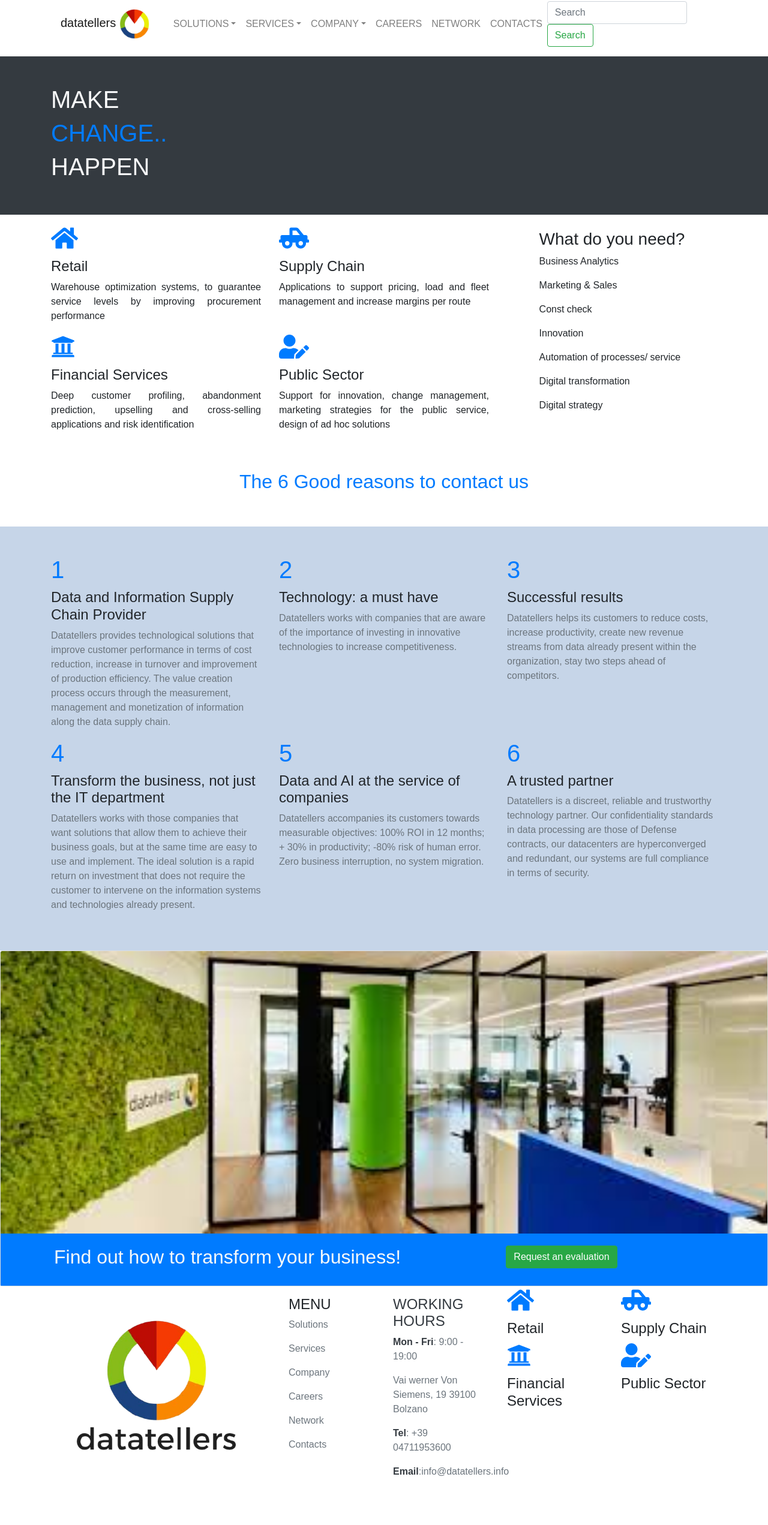
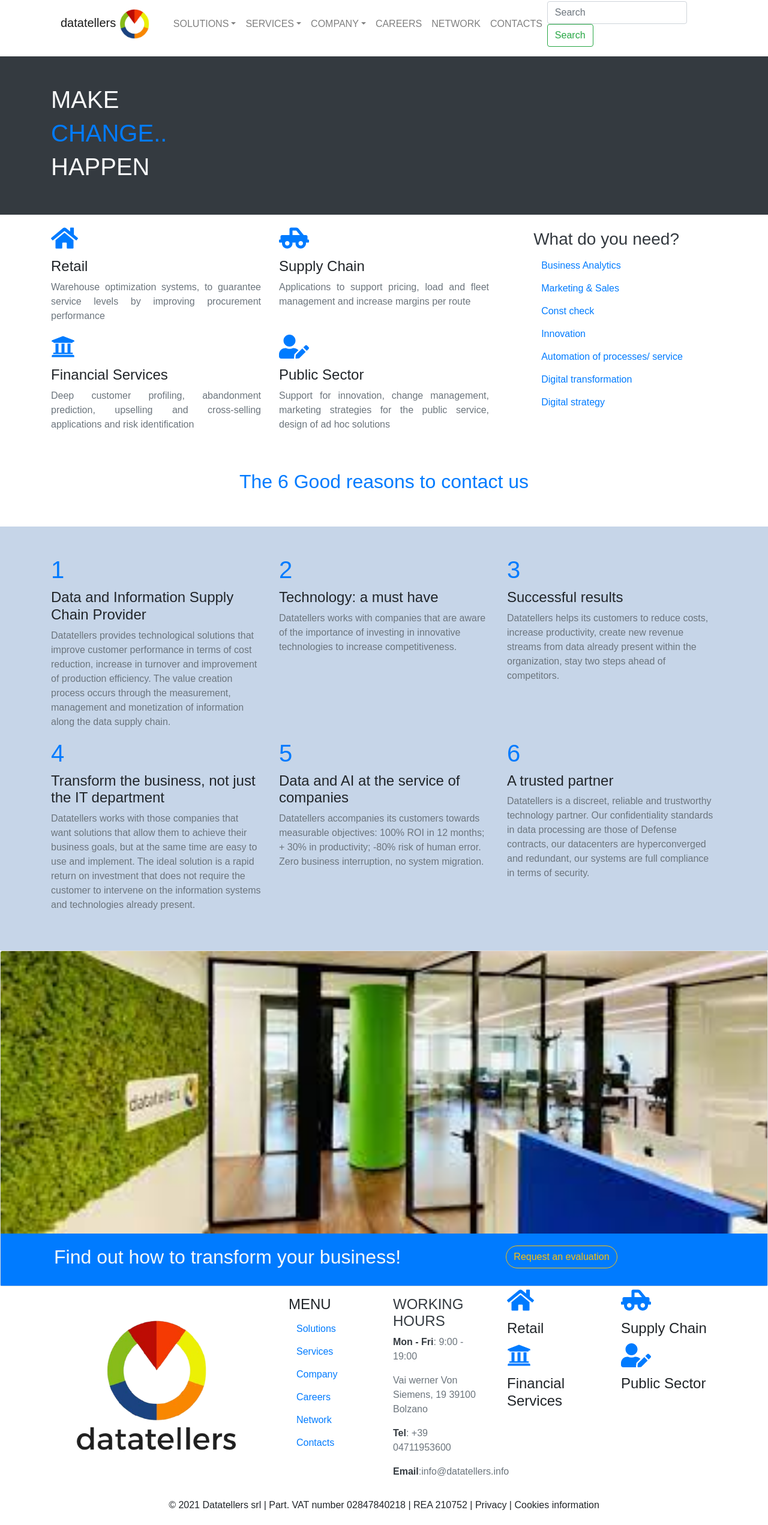
Before and after one commit to mdmehedyhassan/user, a React (Create React App) app: page / in a window 1280 px wide. Shown: the part 6-2549 px from the top of the page at 60% size. Before the commit the page ends 2504 px from the top, so only its background shows below. Built offline with nearby package versions, Linux system fonts and the light colour scheme; a web font is replaced by a local one.

Commit message:
add footer, sum style

```diff
--- a/src/App.css
+++ b/src/App.css
@@ -2,7 +2,21 @@
 .main-app{
   font-family: 'Hammersmith One', sans-serif;
 }
+.text-decoration:link{
+  text-decoration: none;
+}
 
+.text-decoration:hover{
+  text-decoration: underline;
+  color: rgb(54, 88, 222);
+}
+.text-decoration:active{
+  text-decoration: underline;
+  color: rgb(54, 88, 222);
+  border: .05px solid rgb(208, 224, 234);
+  padding: 5%;
+  border-radius: 10% 10%;
+}
 @keyframes App-logo-spin {
   from {
     transform: rotate(0deg);
--- a/src/App.js
+++ b/src/App.js
@@ -1,4 +1,5 @@
 import './App.css';
+import Footer from './component/Footer/Footer';
 import Home from './component/Home/Home';
 import Navbar from './component/Navbar/Navbar';
 
@@ -7,6 +8,7 @@
     <div className="main-app">
      <Navbar></Navbar>
      <Home></Home>
+     <Footer></Footer>
     </div>
   );
 }
--- /dev/null
+++ b/src/component/Footer/Footer.js
@@ -0,0 +1,21 @@
+import { faFacebook, faLinkedinIn } from '@fortawesome/free-brands-svg-icons';
+import { FontAwesomeIcon } from '@fortawesome/react-fontawesome';
+import React from 'react';
+
+const Footer = () => {
+    return (
+        <div className="container">
+            <div style={{textAlign: 'center'}} className="col">
+                <div>
+                    <p> © 2021 Datatellers srl | Part. VAT number 02847840218 | REA 210752 | Privacy | Cookies information</p>
+                </div>
+                <div className="text-primary">
+                    <a style={{fontSize: '30px'}} className="p-2" href="https://www.facebook.com/datatellers.info/"><FontAwesomeIcon icon={faFacebook} /></a>
+                    <a style={{fontSize: '30px'}} className="p-2" href="https://www.linkedin.com/company/datatellers/?originalSubdomain=it"><FontAwesomeIcon icon={faLinkedinIn} /></a>
+                </div>
+            </div>
+        </div>
+    );
+};
+
+export default Footer;
--- a/src/component/Header/Header.js
+++ b/src/component/Header/Header.js
@@ -42,15 +42,17 @@
                 </div>
 
                 <div className="col-md-4 p-2 d-flex justify-content-center">
-                    <div>
-                        <h3>What do you need?</h3>
-                        <p>Business Analytics</p>
-                        <p>Marketing & Sales</p>
-                        <p>Const check</p>
-                        <p>Innovation</p>
-                        <p>Automation of processes/ service</p>
-                        <p>Digital transformation</p>
-                        <p>Digital strategy</p>
+                    <div className="text-secondary">
+                        <h3 className="text-dark">What do you need?</h3>
+                        <div className="">
+                            <button type="button" className="btn btn-link">Business Analytics</button><br />
+                            <button type="button" className="btn btn-link">Marketing & Sales</button><br />
+                            <button type="button" className="btn btn-link">Const check</button><br />
+                            <button type="button" className="btn btn-link">Innovation</button><br />
+                            <button type="button" className="btn btn-link">Automation of processes/ service</button><br />
+                            <button type="button" className="btn btn-link">Digital transformation</button><br />
+                            <button type="button" className="btn btn-link">Digital strategy</button><br />
+                        </div>
                     </div>
                 </div>
             </div>
--- a/src/component/HeaderDetail/HeaderDetail.js
+++ b/src/component/HeaderDetail/HeaderDetail.js
@@ -5,7 +5,7 @@
         <div className="col-6">
             <h1 className="text-primary ">{service.logo}</h1>
             <h4>{service.title}</h4>
-            <p style={{textAlign: 'justify'}}>{service.description}</p>
+            <p className="text-secondary" style={{textAlign: 'justify'}}>{service.description}</p>
         </div>
     );
 };
--- a/src/component/MainCover/MainCover.js
+++ b/src/component/MainCover/MainCover.js
@@ -12,7 +12,7 @@
                         <div className="row">
                             <h2 className="col-8 text-light">Find out how to transform your business!</h2>
                             <div className="col-4 ">
-                                <button className="btn btn-success">Request an evaluation</button>
+                                <button className="rounded-pill btn btn-outline-warning">Request an evaluation</button>
                             </div>
                         </div>
                     </Card.Body>
--- a/src/component/MainFooter/MainFooter.js
+++ b/src/component/MainFooter/MainFooter.js
@@ -17,12 +17,12 @@
                                 <div className="col-sm-6">
                                     <h4>MENU</h4>
                                     <div className="text-secondary">
-                                        <p>Solutions</p>
-                                        <p>Services</p>
-                                        <p>Company</p>
-                                        <p>Careers</p>
-                                        <p>Network</p>
-                                        <p>Contacts</p>
+                                        <button type="button" className="btn btn-link">Solutions</button><br />
+                                        <button type="button" className="btn btn-link">Services</button><br />
+                                        <button type="button" className="btn btn-link">Company</button><br />
+                                        <button type="button" className="btn btn-link">Careers</button><br />
+                                        <button type="button" className="btn btn-link">Network</button><br />
+                                        <button type="button" className="btn btn-link">Contacts</button><br />
                                     </div>
                                 </div>
                                 <div className="col-sm-6 text-secondary">
@@ -38,27 +38,25 @@
                             <div className="row">
                                 <div className="col-sm-6">
                                     <h1 className="text-primary "><FontAwesomeIcon icon={faHome} /></h1>
-                                    <h4>Retail</h4>
+                                    <h4 className="text-decoration">Retail</h4>
                                 </div>
                                 <div className="col-sm-6">
                                     <h1 className="text-primary "><FontAwesomeIcon icon={faTruckPickup} /></h1>
-                                    <h4>Supply Chain</h4>
+                                    <h4 className="text-decoration">Supply Chain</h4>
                                 </div>
                             </div>
                             <div className="row">
                                 <div className="col-sm-6">
                                     <h1 className="text-primary "><FontAwesomeIcon icon={faUniversity} /></h1>
-                                    <h4>Financial Services</h4>
+                                    <h4 className="text-decoration">Financial Services</h4>
                                 </div>
                                 <div className="col-sm-6">
                                     <h1 className="text-primary "><FontAwesomeIcon icon={faUserEdit} /></h1>
-                                    <h4>Public Sector</h4>
+                                    <h4 className="text-decoration">Public Sector</h4>
                                 </div>
                             </div>
                         </div>
                     </div>
-
-
                 </div>
 
             </div >
```
